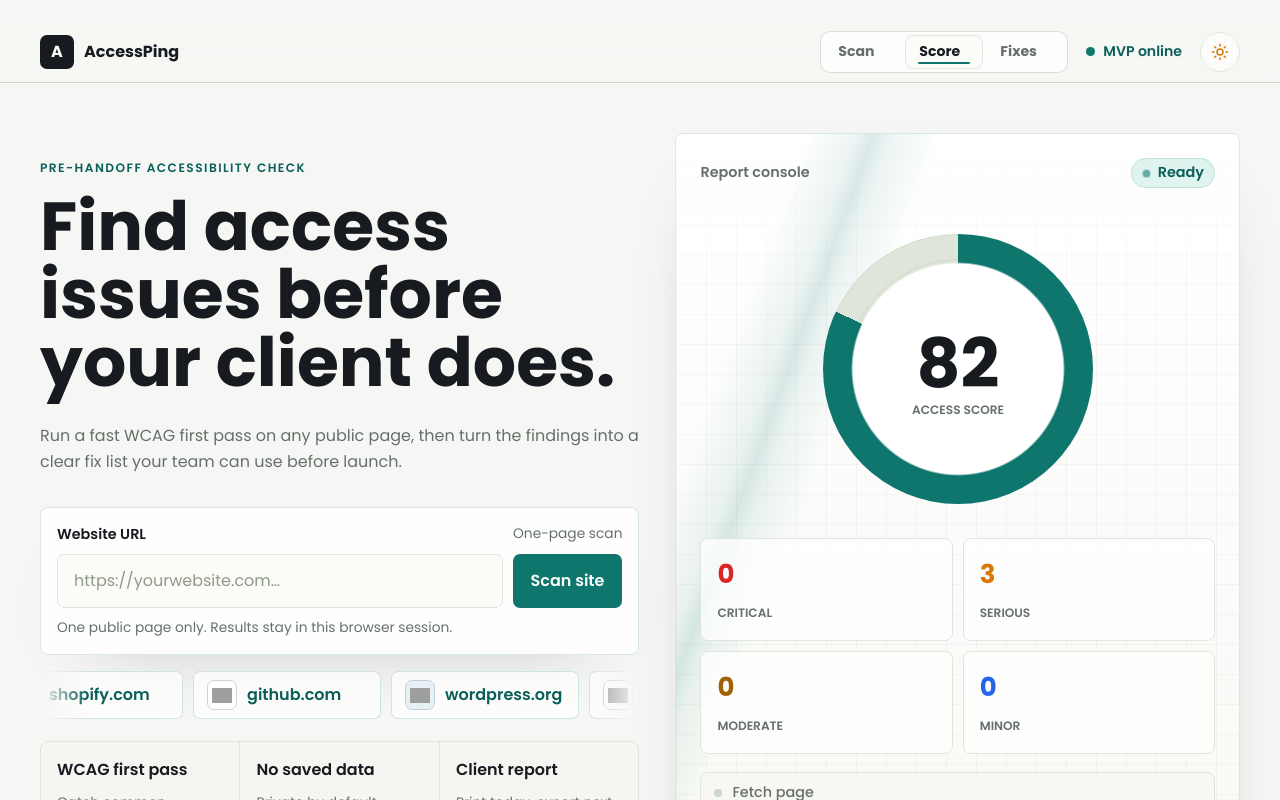
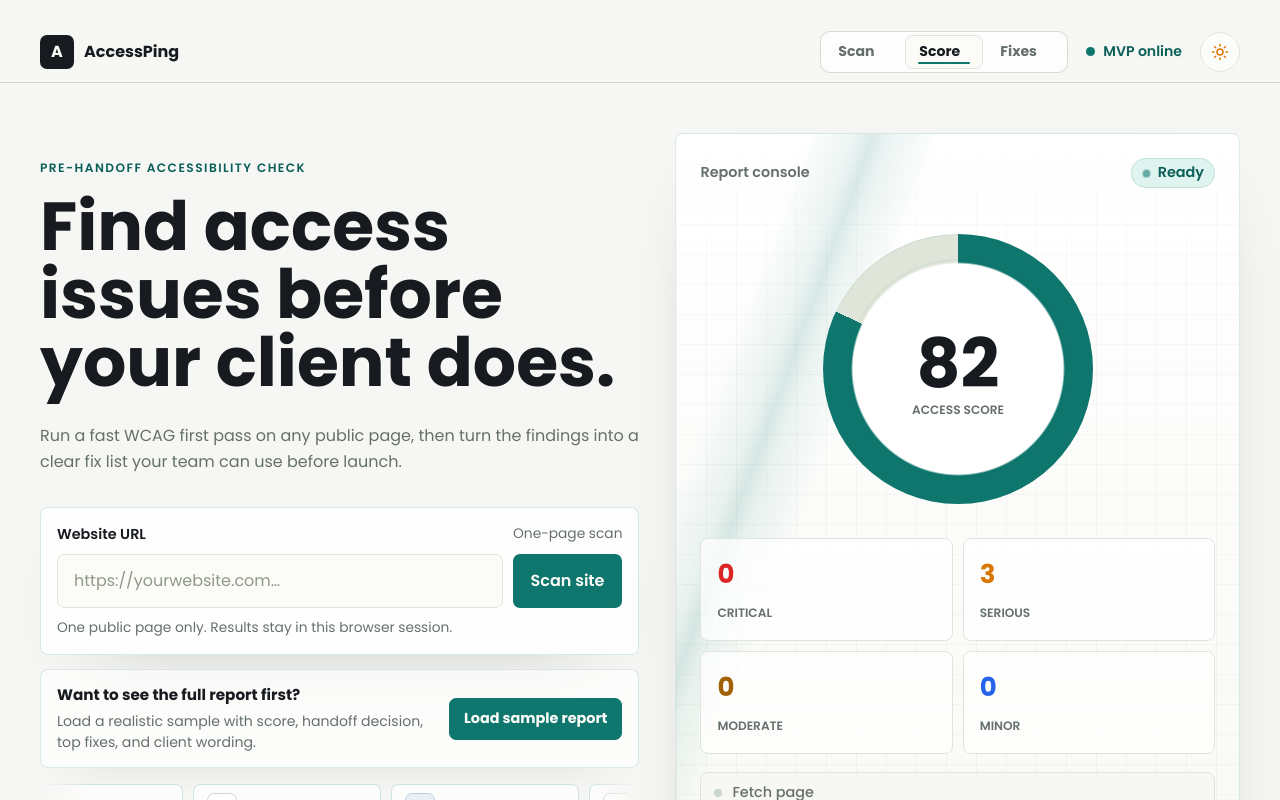
Before and after one commit to ChiseiGen/accessping-mvp, a Next.js app: page / in a window 1280 px wide. Shown: the top 800 px of the page. Built offline with nearby package versions, Linux system fonts and the light colour scheme; grey boxes are pictures that could not be loaded.

Commit message:
Add sample report demo state

```diff
--- a/app/globals.css
+++ b/app/globals.css
@@ -701,6 +701,57 @@ button:disabled {
   margin: 10px 0 0;
 }
 
+.sampleReportCard {
+  display: grid;
+  grid-template-columns: minmax(0, 1fr) auto;
+  align-items: center;
+  gap: 14px;
+  max-width: 710px;
+  margin-top: 14px;
+  padding: 14px 16px;
+  background: rgba(255, 255, 255, 0.62);
+  border: 1px solid rgba(15, 118, 110, 0.14);
+  border-radius: 8px;
+  box-shadow: 0 18px 48px -42px rgba(32, 35, 31, 0.48);
+}
+
+:root[data-theme="dark"] .sampleReportCard {
+  background: rgba(17, 24, 39, 0.66);
+  border-color: rgba(45, 212, 191, 0.16);
+}
+
+.sampleReportCard strong {
+  display: block;
+  margin-bottom: 4px;
+  font-size: 0.95rem;
+  font-weight: 700;
+}
+
+.sampleReportCard p {
+  max-width: 520px;
+  margin: 0;
+  color: var(--muted);
+  font-size: 0.88rem;
+  line-height: 1.5;
+}
+
+.sampleReportCard button {
+  min-height: 42px;
+  padding: 0 14px;
+  color: var(--surface-strong);
+  font-size: 0.9rem;
+  font-weight: 700;
+  white-space: nowrap;
+  background: var(--accent);
+  border: 1px solid var(--accent);
+  border-radius: 7px;
+  box-shadow: 0 12px 30px -24px rgba(15, 118, 110, 0.8);
+}
+
+.sampleReportCard button:hover {
+  transform: translateY(-1px);
+}
+
 .examplesMarquee {
   position: relative;
   max-width: 710px;
@@ -2806,6 +2857,17 @@ code {
     padding: 14px;
   }
 
+  .sampleReportCard {
+    grid-template-columns: 1fr;
+    align-items: stretch;
+    max-width: 100%;
+    padding: 14px;
+  }
+
+  .sampleReportCard button {
+    width: 100%;
+  }
+
   input {
     min-height: 52px;
   }
--- a/components/accessping-app.tsx
+++ b/components/accessping-app.tsx
@@ -28,6 +28,7 @@ type ScanResult = {
   issueCount: number;
   issues: ScanIssue[];
   pageTitle: string;
+  isSample?: boolean;
 };
 
 const exampleSites = [
@@ -172,6 +173,70 @@ const manualChecklist = [
     detail: "Test mobile width and 200% browser zoom without hidden or overlapping content."
   }
 ] as const;
+
+function createSampleResult(): ScanResult {
+  return {
+    url: "https://demo.accessping.app/agency-launch",
+    scannedAt: new Date().toISOString(),
+    score: 78,
+    summary: {
+      critical: 0,
+      serious: 1,
+      moderate: 1,
+      minor: 1
+    },
+    issueCount: 3,
+    pageTitle: "Agency launch page accessibility sample",
+    isSample: true,
+    issues: [
+      {
+        id: "color-contrast",
+        impact: "serious",
+        help: "Elements must meet minimum color contrast ratio thresholds",
+        description: "Ensure the contrast between foreground and background colors meets WCAG.",
+        helpUrl: "https://dequeuniversity.com/rules/axe/4.11/color-contrast",
+        nodes: [
+          {
+            target: [".hero-secondary-copy"],
+            html: '<p class="hero-secondary-copy">Launch faster with a cleaner handoff.</p>',
+            failureSummary:
+              "Fix any of the following:\n  Element has insufficient color contrast of 3.1:1"
+          }
+        ]
+      },
+      {
+        id: "button-name",
+        impact: "moderate",
+        help: "Buttons must have discernible text",
+        description: "Ensure every button has visible text or an accessible name.",
+        helpUrl: "https://dequeuniversity.com/rules/axe/4.11/button-name",
+        nodes: [
+          {
+            target: [".carousel-next"],
+            html: '<button class="carousel-next"><svg aria-hidden="true"></svg></button>',
+            failureSummary:
+              "Fix any of the following:\n  Element does not have inner text that is visible to screen readers"
+          }
+        ]
+      },
+      {
+        id: "image-alt",
+        impact: "minor",
+        help: "Images must have alternative text",
+        description: "Ensure meaningful images include concise alternative text.",
+        helpUrl: "https://dequeuniversity.com/rules/axe/4.11/image-alt",
+        nodes: [
+          {
+            target: [".case-study-logo"],
+            html: '<img class="case-study-logo" src="/logos/client-mark.svg">',
+            failureSummary:
+              "Fix any of the following:\n  Element does not have an alt attribute"
+          }
+        ]
+      }
+    ]
+  };
+}
 
 const navItems = [
   {
@@ -497,6 +562,23 @@ export default function Home() {
     }
   }
 
+  function loadSampleReport() {
+    const sampleResult = createSampleResult();
+    setError("");
+    setIsScanning(false);
+    setUrl(sampleResult.url);
+    setResult(sampleResult);
+    setLeadStatus("idle");
+    track("Sample Report Loaded", {
+      score: sampleResult.score,
+      issueCount: sampleResult.issueCount
+    });
+
+    window.setTimeout(() => {
+      document.getElementById("issues")?.scrollIntoView({ behavior: "smooth", block: "start" });
+    }, 80);
+  }
+
   function handleSubmit(event: FormEvent<HTMLFormElement>) {
     event.preventDefault();
     runScan(url);
@@ -653,6 +735,16 @@ export default function Home() {
             </p>
           </form>
 
+          <div className="sampleReportCard revealItem delayFour">
+            <div>
+              <strong>Want to see the full report first?</strong>
+              <p>Load a realistic sample with score, handoff decision, top fixes, and client wording.</p>
+            </div>
+            <button type="button" onClick={loadSampleReport}>
+              Load sample report
+            </button>
+          </div>
+
           <div className="examplesMarquee revealItem delayFour" aria-label="Example websites">
             <div className="marqueeTrack">
               {[...exampleSites, ...exampleSites].map((site, index) => (
@@ -763,12 +855,12 @@ export default function Home() {
         <section className="results" aria-live="polite" id="issues" data-scroll-reveal>
           <div className="resultsHeader">
             <div>
-              <p className="eyebrow">Scan complete</p>
+              <p className="eyebrow">{result.isSample ? "Sample report" : "Scan complete"}</p>
               <h2>{resultTitle}</h2>
               <span className="resultDomain">{resultDomain}</span>
               <p>
-                Scanned {formatScanDate(result.scannedAt)}. Found{" "}
-                {result.issueCount} issue groups to review before handoff.
+                {result.isSample ? "Demo generated" : "Scanned"} {formatScanDate(result.scannedAt)}.
+                Found {result.issueCount} issue groups to review before handoff.
               </p>
             </div>
             <div className="finalScore">
```
